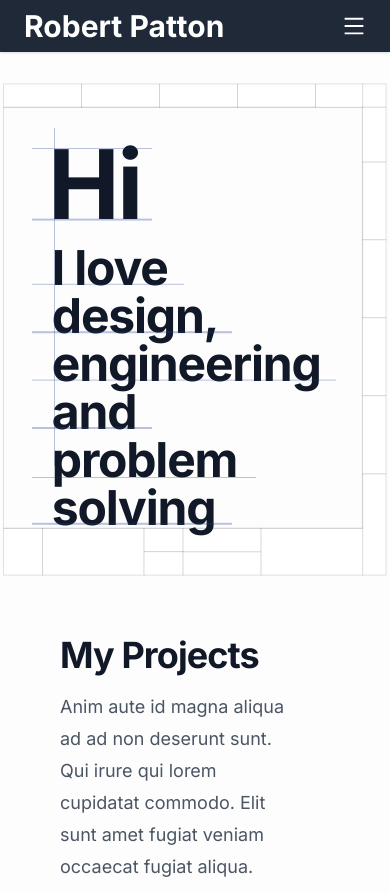
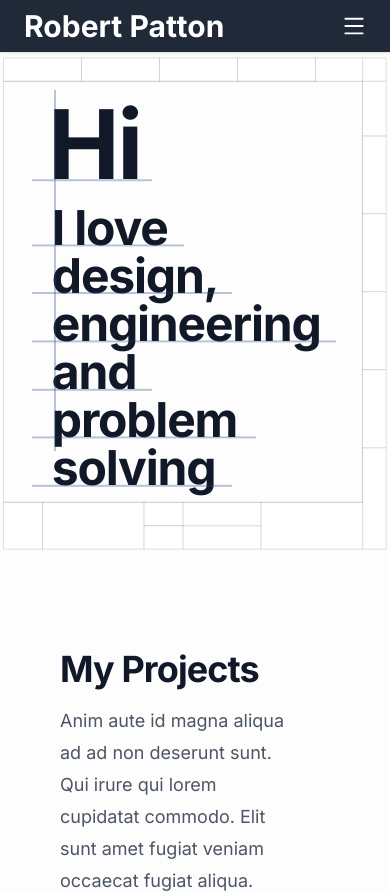
Before and after one commit to rpattn/rpatton, a Next.js app: page / in a window 390 px wide. Shown: the top 893 px of the page. Built offline with nearby package versions, Linux system fonts and the light colour scheme.

Commit message:
Minor change to spalsh
pos change

```diff
--- a/src/app/globals.css
+++ b/src/app/globals.css
@@ -44,7 +44,7 @@ body {
 }
 
 .draftLinext {
-  height: 1px;
+  height: 2px;
   width: 7.5rem;
   margin-left: 2rem;
   margin-right: 4.5rem;
@@ -56,15 +56,15 @@ body {
   width: 7.5rem;
   margin-left: 2rem;
   margin-right: 4.5rem;
-  transform: translate(0px,10.35rem);
+  transform: translate(0px,10.45rem);
 }
 
 .draftLinext2 {
-  height: 1px;
+  height: 2px;
   width: 9.5rem;
   margin-left: 2rem;
   margin-right: 4.5rem;
-  transform: translate(0px,14.3rem);
+  transform: translate(0px,14.4rem);
 }
 
 .draftLinexb2 {
@@ -72,15 +72,15 @@ body {
   width: 12.5rem;
   margin-left: 2rem;
   margin-right: 4.5rem;
-  transform: translate(0px,17.2rem);
+  transform: translate(0px,17.25rem);
 }
 
 .draftLinext3 {
-  height: 1px;
+  height: 2px;
   width: 19rem;
   margin-left: 2rem;
   margin-right: 4.5rem;
-  transform: translate(0px,20.1rem);
+  transform: translate(0px,20.15rem);
 }
 
 .draftLinexb3 {
@@ -88,15 +88,15 @@ body {
   width: 7.5rem;
   margin-left: 2rem;
   margin-right: 4.5rem;
-  transform: translate(0px,23rem);
+  transform: translate(0px,23.05rem);
 }
 
 .draftLinext4 {
-  height: 1px;
+  height: 2px;
   width: 14rem;
   margin-left: 2rem;
   margin-right: 4.5rem;
-  transform: translate(0px,26rem);
+  transform: translate(0px,25.9rem);
 }
 
 .draftLinexb4 {
@@ -108,13 +108,13 @@ body {
 }
 
 .draftLineyl {
-  width: 1px;
+  width: 2px;
   margin-left: 3.35rem;
   transform: translate(0px,4rem);
 }
 
 .draftLineyr {
-  width: 1px;
+  width: 2px;
   height: 30rem;
   transform: translate(0px,10.35rem);
 }
--- a/src/app/page.js
+++ b/src/app/page.js
@@ -28,10 +28,9 @@ export default function RootLayout({ children }) {
 
               </div>
 
-              <div className="xl:col-start-2 xl:col-span-8 lg:ml-8 lg:mr-2">
+              <div className="xl:col-start-2 xl:col-span-8 lg:ml-8 lg:mr-2 sm:-translate-y-0 -translate-y-10">
                 <h1 className="absolute draftText text-8xl pt-24 pl-12 font-bold tracking-tight text-gray-900 dark:text-gray-200">Hi</h1>
                 <h1 className="absolute draftText2 text-5xl pt-48 pl-12 font-bold tracking-tight text-gray-900 w-48 dark:text-gray-300">I love design, engineering and problem solving</h1>
-                <div className="draftLinext bg-blue-900 bg-opacity-30 dark:bg-blue-500"></div>
                 <div className="draftLinexb bg-blue-900  bg-opacity-30 dark:bg-blue-500"></div>
                 <div className="draftLinext2 bg-blue-900 bg-opacity-30 dark:bg-blue-500"></div>
                 <div className="draftLinexb2 bg-blue-900  bg-opacity-30 dark:bg-blue-500"></div>
@@ -39,13 +38,13 @@ export default function RootLayout({ children }) {
                 <div className="draftLinexb3 bg-blue-900  bg-opacity-30 dark:bg-blue-500"></div>
                 <div className="draftLinext4 bg-blue-900 bg-opacity-30 dark:bg-blue-500"></div>
                 <div className="draftLinexb4 bg-blue-900  bg-opacity-30 dark:bg-blue-500"></div>
-                <div className="draftLineyl absolute bg-blue-900 bg-opacity-30 xl:h-3/5 lg:h-3/5 md:h-3/5 sm:h-3/5 h-2/5 dark:bg-blue-500"></div>
-                <div className="dark:hidden  sm:mt-0 mt-4 ">
+                <div className="draftLineyl absolute bg-blue-900 bg-opacity-30 xl:h-3/5 lg:h-3/5 md:h-3/5 sm:h-3/5 h-4/6 dark:bg-blue-500"></div>
+                <div className="dark:hidden mt-0 ">
                 <div className="hidden md:block"><Image src="/title-block-ls.svg" width={500} height={500} style={imageStyle}/></div>
-                <div className="block md:hidden"><Image src="/title-block-pt.svg" width={500} height={500} style={imageStyle}/></div>
+                <div className="block md:hidden sm:mt-0 mt-7"><Image src="/title-block-pt.svg" width={500} height={500} style={imageStyle}/></div>
 
                 </div>
-                <div className="hidden dark:block sm:mt-0 mt-4 ">
+                <div className="hidden dark:block mt-0 ">
                 <div className="hidden md:block"><Image src="/title-block-ls-drk.svg" width={500} height={500} style={imageStyle}/></div>
                 <div className="block md:hidden"><Image src="/title-block-pt-drk.svg" width={500} height={500} style={imageStyle}/></div>
                 </div>
```
